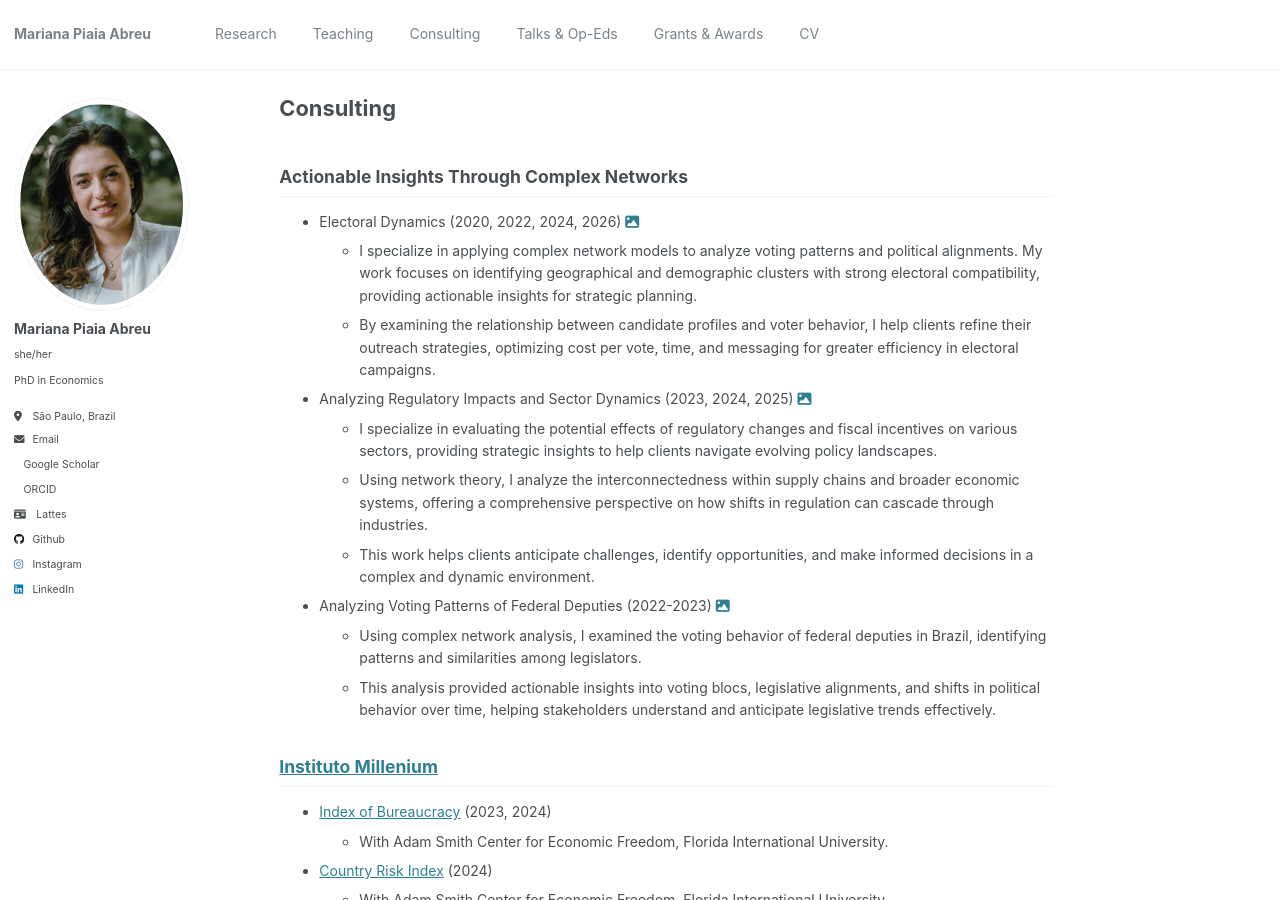
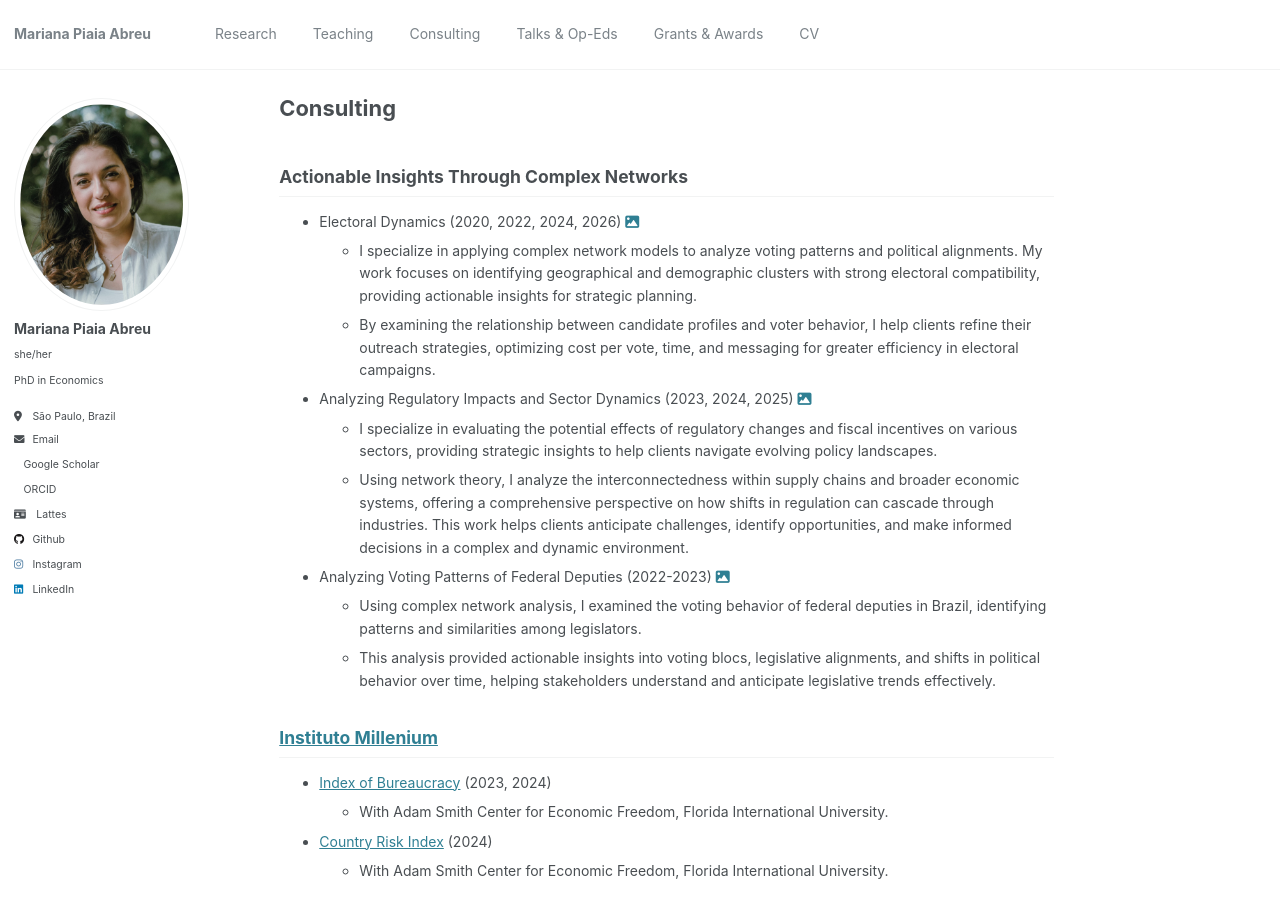
Before and after one commit to piaiaabreu/piaiaabreu.github.io, a Jekyll site: the page built from _pages/consulting.md, in a window 1280 px wide and 900 px high. Built offline with Jekyll 4.4.1, drawn with Linux system fonts in a browser that asks for light colours; a style sheet for code colours, icons or effects is not loaded.

```diff
--- a/_pages/consulting.md
+++ b/_pages/consulting.md
@@ -16,8 +16,7 @@ redirect_from:
 
 * Analyzing Regulatory Impacts and Sector Dynamics (2023, 2024, 2025) <a href="/images/mip2015.png" target="_blank" title="View Image"><i class="fas fa-image"></i></a>
   * I specialize in evaluating the potential effects of regulatory changes and fiscal incentives on various sectors, providing strategic insights to help clients navigate evolving policy landscapes.
-  * Using network theory, I analyze the interconnectedness within supply chains and broader economic systems, offering a comprehensive perspective on how shifts in regulation can cascade through industries.
-  *  This work helps clients anticipate challenges, identify opportunities, and make informed decisions in a complex and dynamic environment.
+  * Using network theory, I analyze the interconnectedness within supply chains and broader economic systems, offering a comprehensive perspective on how shifts in regulation can cascade through industries. This work helps clients anticipate challenges, identify opportunities, and make informed decisions in a complex and dynamic environment.
 
 * Analyzing Voting Patterns of Federal Deputies (2022-2023) <a href="/images/congress3.png" target="_blank" title="View Image"><i class="fas fa-image"></i></a>
   * Using complex network analysis, I examined the voting behavior of federal deputies in Brazil, identifying patterns and similarities among legislators.
```
